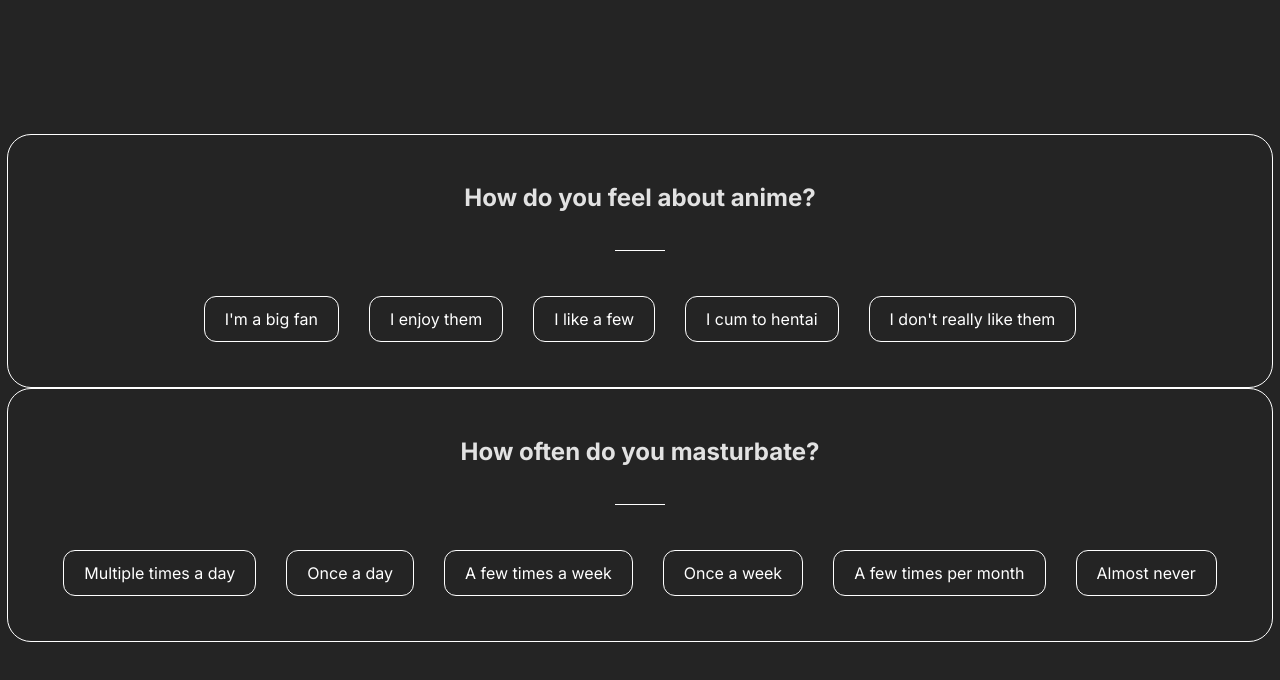
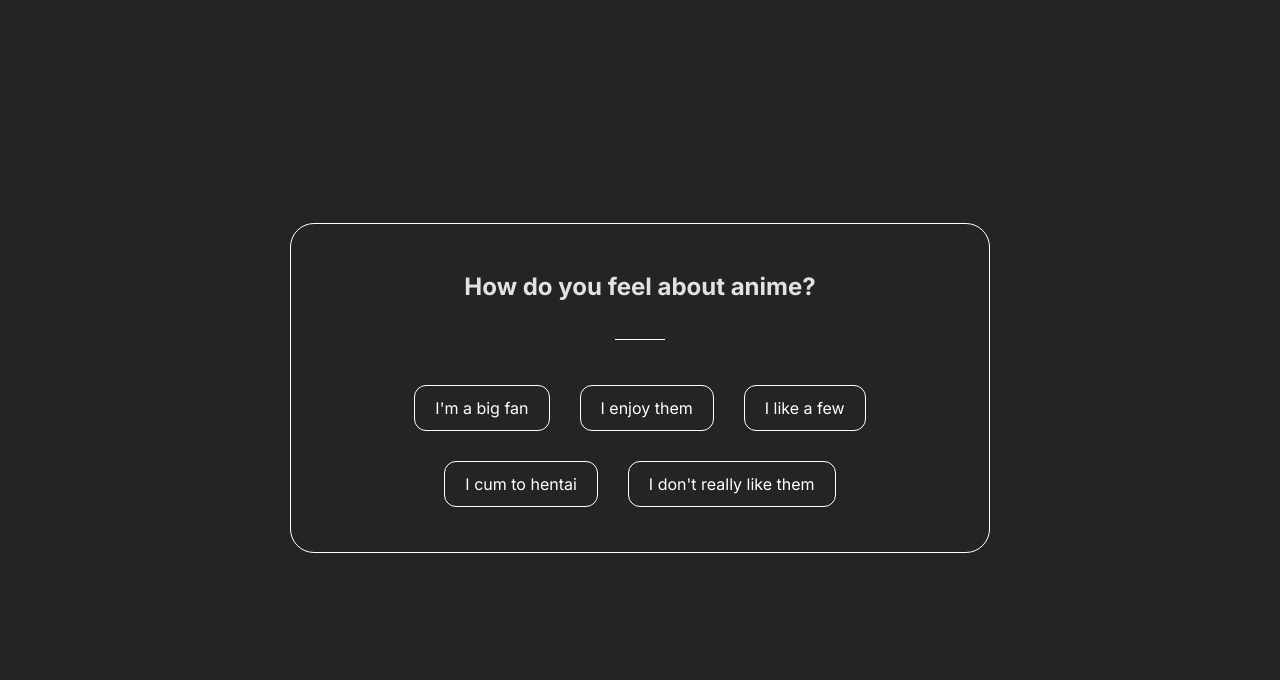
Before and after one commit to tyVespA/quiz-website-test-next, a Next.js app: page / in a window 1280 px wide. Shown: the top 680 px of the page. Built offline with nearby package versions, Linux system fonts and the light colour scheme.

Commit message:
Add question styles and helper class

```diff
--- a/src/app/components/Question.module.css
+++ b/src/app/components/Question.module.css
@@ -2,8 +2,11 @@
   border: 1px solid white;
   border-radius: 24px;
   padding: 45px 55px;
+  width: 700px;
+  text-align: center;
 
-  text-align: center;
+  opacity: 1;
+  transition: opacity 0.5s ease-in-out;
 }
 
 .questionContainer h2 {
@@ -43,3 +46,8 @@
 .form button:hover {
   background-color: black;
 }
+
+.question-hidden {
+  opacity: 0;
+  display: none;
+}
```
